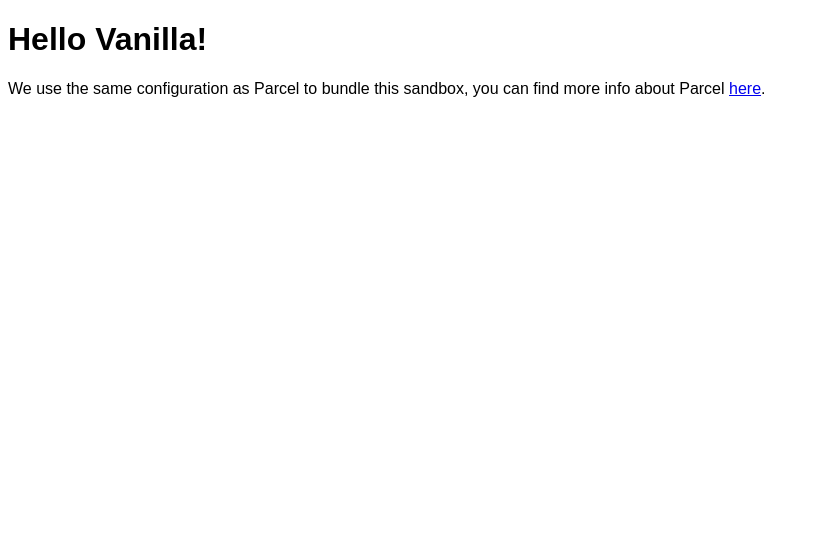
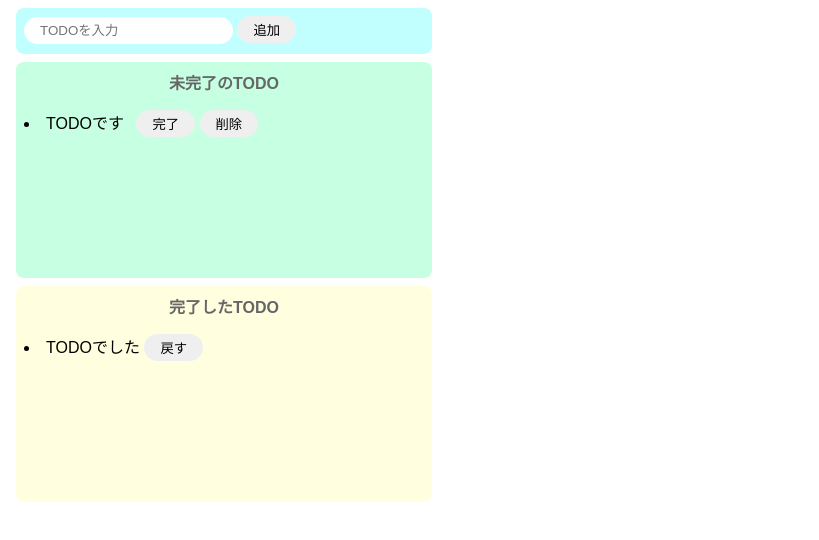
Before and after one commit to kakuyama-shotaro/todo-js, a website built with Parcel: page index.html in a window 1280 px wide. Shown: the whole page, without its empty margins (0-819 px from the left). Built offline with nearby package versions, Linux system fonts and the light colour scheme.

Commit message:
セクション5: 素のJavaScriptだけでTODOアプリを作成してみよう 31. CSSでスタイリング

```diff
--- a/index.html
+++ b/index.html
@@ -1,16 +1,35 @@
 <!DOCTYPE html>
 <html>
+  <head>
+    <title>TODO(JS)</title>
+    <meta charset="UTF-8" />
+  </head>
 
-<head>
-	<title>Parcel Sandbox</title>
-	<meta charset="UTF-8" />
-</head>
+  <body>
+    <div class="input-area">
+      <input placeholder="TODOを入力" />
+      <button>追加</button>
+    </div>
+    <div class="incomplete-area">
+      <p class="title">未完了のTODO</p>
+      <ui>
+        <li>
+          <span class="todo">TODOです</span>
+          <button>完了</button>
+          <button>削除</button>
+        </li>
+      </ui>
+    </div>
+    <div class="complete-area">
+      <p class="title">完了したTODO</p>
+      <ui>
+        <li>
+          <span>TODOでした</span>
+          <button>戻す</button>
+        </li>
+      </ui>
+    </div>
 
-<body>
-	<div id="app"></div>
-
-	<script src="src/index.js">
-	</script>
-</body>
-
+    <script src="src/index.js"></script>
+  </body>
 </html>
--- a/src/index.js
+++ b/src/index.js
@@ -1,10 +1 @@
 import "./styles.css";
-
-document.getElementById("app").innerHTML = `
-<h1>Hello Vanilla!</h1>
-<div>
-  We use the same configuration as Parcel to bundle this sandbox, you can find more
-  info about Parcel
-  <a href="https://parceljs.org" target="_blank" rel="noopener noreferrer">here</a>.
-</div>
-`;
--- a/src/styles.css
+++ b/src/styles.css
@@ -1,3 +1,60 @@
 body {
   font-family: sans-serif;
 }
+
+input {
+  border: none;
+  border-radius: 16px;
+  outline: none;
+  padding: 6px 16px;
+}
+
+button {
+  border: none;
+  border-radius: 16px;
+  padding: 4px 16px;
+}
+
+button:hover {
+  background-color: #ff7fff;
+  cursor: pointer;
+  color: #ffffff;
+}
+
+.input-area {
+  background-color: #c1ffff;
+  border-radius: 8px;
+  height: 30px;
+  margin: 8px;
+  padding: 8px;
+  width: 400px;
+}
+
+.incomplete-area {
+  background-color: #c6ffe2;
+  border-radius: 8px;
+  margin: 8px;
+  min-height: 200px;
+  padding: 8px;
+  width: 400px;
+}
+
+.complete-area {
+  background-color: #ffffe0;
+  border-radius: 8px;
+  margin: 8px;
+  min-height: 200px;
+  padding: 8px;
+  width: 400px;
+}
+
+.title {
+  color: #666666;
+  font-weight: bold;
+  margin-top: 0;
+  text-align: center;
+}
+
+.todo {
+  margin-right: 8px;
+}
```
